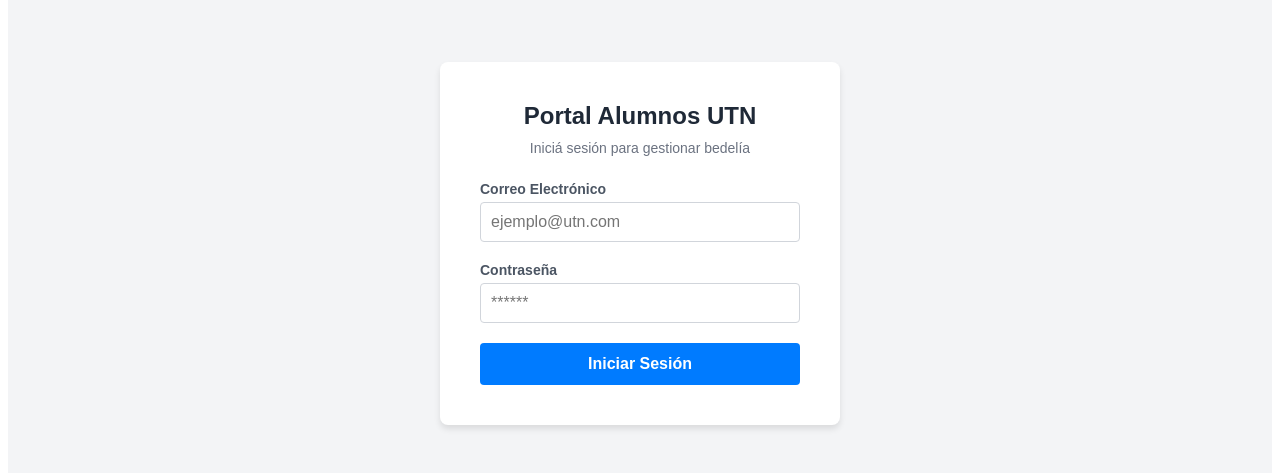
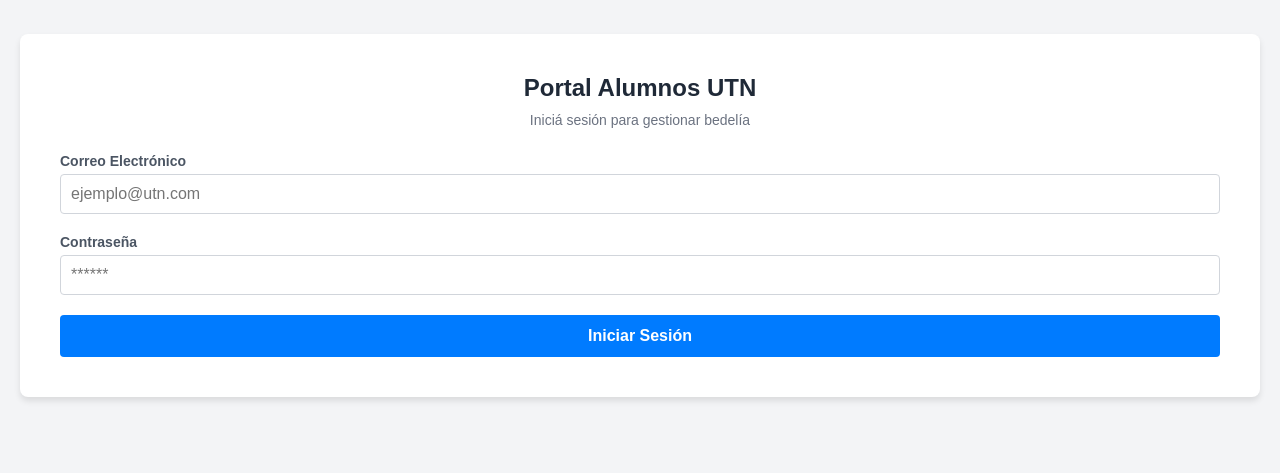
Before and after one commit to maurogit808/portal-alumnos-frontend, a React (Vite) app: page /login in a window 1280 px wide. Shown: the part 185-658 px from the top of the page. Built offline with nearby package versions, Linux system fonts and the light colour scheme; no server answers.

Commit message:
Fix: optimización final de CSS y bloqueo de desborde horizontal

```diff
--- a/src/index.css
+++ b/src/index.css
@@ -27,3 +27,17 @@
     filter: brightness(0.9); /* Solo un pequeño feedback al presionar */
   }
 }
+
+/* Bloquea el desborde horizontal en toda la app */
+html, body {
+  max-width: 100%;
+  overflow-x: hidden;
+  margin: 0;
+  padding: 0;
+}
+
+/* Asegura que todos los elementos respeten los límites */
+* {
+  box-sizing: border-box !important;
+  max-width: 100% !important;
+}
--- a/src/styles/Dashboard.styles.js
+++ b/src/styles/Dashboard.styles.js
@@ -138,20 +138,22 @@
     width: '100%',
     boxSizing: 'border-box' // CRUCIAL para responsive
   },
- tableResponsive: {
+ // Asegura que el contenedor de la tabla sea el límite absoluto
+  tableResponsive: {
     width: '100%',
-    overflowX: 'auto', // Esto permite el scroll SOLO dentro de la tabla
+    maxWidth: '100%', // No permite que se pase del ancho del dispositivo
+    overflowX: 'auto', // Permite el scroll solo si es estrictamente necesario
     borderRadius: '8px',
     border: '1px solid #e2e8f0',
-    maxWidth: '100vw', // Asegura que no sea más ancho que la pantalla del dispositivo
-    boxSizing: 'border-box'
+    display: 'block' // Asegura el comportamiento de bloque
   },
- table: {
+
+  // Esto obliga a la tabla a no estirar el contenedor
+  table: {
     width: '100%',
-    minWidth: '500px', // IMPORTANTE: Dale un ancho mínimo para que el scroll tenga sentido
+    minWidth: '300px', // Mínimo para que se vea legible
     borderCollapse: 'collapse',
-    textAlign: 'left',
-    tableLayout: 'fixed' // Esto evita que las celdas se estiren demasiado
+    tableLayout: 'auto' // Deja que el navegador ajuste las celdas
   },
   td: {
     padding: '12px 10px', // Ajustado para ahorrar espacio
```
